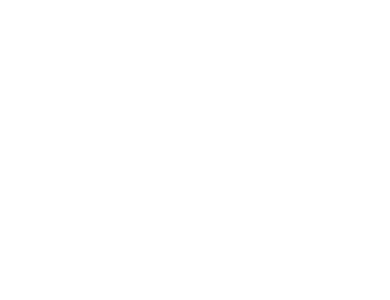
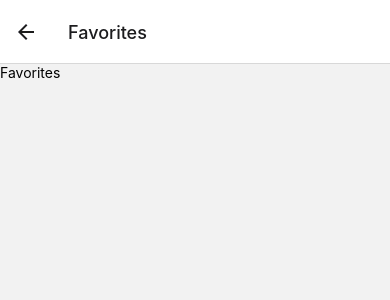
Before and after one commit to R0BIN0/Mobile-Movie-app, a React Native app: screen /Favorites in a window 390 px wide. Shown: the top 300 px of the page. Built offline with nearby package versions, Linux system fonts and the light colour scheme.

Commit message:
add navigation

```diff
--- a/babel.config.js
+++ b/babel.config.js
@@ -1,6 +1,7 @@
-export default function (api) {
+// eslint-disable-next-line no-undef
+module.exports = function (api) {
   api.cache(true);
   return {
     presets: ["babel-preset-expo"],
   };
-}
+};
--- a/package.json
+++ b/package.json
@@ -10,11 +10,15 @@
     "eject": "expo eject"
   },
   "dependencies": {
+    "@react-navigation/native": "^6.0.10",
+    "@react-navigation/native-stack": "^6.6.2",
     "expo": "~44.0.0",
     "expo-status-bar": "~1.2.0",
     "react": "17.0.1",
     "react-dom": "17.0.1",
     "react-native": "0.64.3",
+    "react-native-safe-area-context": "3.3.2",
+    "react-native-screens": "~3.10.1",
     "react-native-web": "0.17.1"
   },
   "devDependencies": {
--- a/src/App.tsx
+++ b/src/App.tsx
@@ -1,19 +1,7 @@
 import { StatusBar } from "expo-status-bar";
 import { StyleSheet, Text, View, Image } from "react-native";
+import Navigation from "./Navigation/Navigation";
 
 export default function App() {
-  return (
-    <View style={styles.container}>
-      <StatusBar style="auto" />
-    </View>
-  );
+  return <Navigation />;
 }
-
-const styles = StyleSheet.create({
-  container: {
-    flex: 1,
-    backgroundColor: "#fff",
-    alignItems: "center",
-    justifyContent: "center",
-  },
-});
--- /dev/null
+++ b/src/Navigation/Navigation.tsx
@@ -0,0 +1,27 @@
+import React from "react";
+import { NavigationContainer } from "@react-navigation/native";
+import { createNativeStackNavigator } from "@react-navigation/native-stack";
+
+import Home from "../Pages/Home/Home";
+import FilmDetails from "../Pages/FilmDetails/FilmDetails";
+import Favorites from "../Pages/Favorites/Favorites";
+
+export type RouteParams = {
+  Home: undefined;
+  FilmDetails: undefined;
+  Favorites: undefined;
+};
+
+const Stack = createNativeStackNavigator<RouteParams>();
+
+export default function Navigation() {
+  return (
+    <NavigationContainer>
+      <Stack.Navigator initialRouteName="Home">
+        <Stack.Screen name="Home" component={Home} />
+        <Stack.Screen name="FilmDetails" component={FilmDetails} />
+        <Stack.Screen name="Favorites" component={Favorites} />
+      </Stack.Navigator>
+    </NavigationContainer>
+  );
+}
--- /dev/null
+++ b/src/Pages/Favorites/Favorites.styles.ts
@@ -0,0 +1,5 @@
+import { StyleSheet } from "react-native";
+
+const styles = StyleSheet.create({});
+
+export default styles;
--- /dev/null
+++ b/src/Pages/Favorites/Favorites.tsx
@@ -0,0 +1,16 @@
+import { View, Text } from "react-native";
+import { FC } from "react";
+import styles from "./Favorites.styles";
+
+// eslint-disable-next-line @typescript-eslint/no-empty-interface
+interface FavoriteProps {}
+
+const Favorites: FC<FavoriteProps> = () => {
+  return (
+    <View>
+      <Text>Favorites</Text>
+    </View>
+  );
+};
+
+export default Favorites;
--- /dev/null
+++ b/src/Pages/FilmDetails/FilmDetails.styles.ts
@@ -0,0 +1,5 @@
+import { StyleSheet } from "react-native";
+
+const styles = StyleSheet.create({});
+
+export default styles;
--- /dev/null
+++ b/src/Pages/FilmDetails/FilmDetails.tsx
@@ -0,0 +1,16 @@
+import { View, Text } from "react-native";
+import { FC } from "react";
+import styles from "./FilmDetails.styles";
+
+// eslint-disable-next-line @typescript-eslint/no-empty-interface
+interface FilmDetailsProps {}
+
+const FilmDetails: FC<FilmDetailsProps> = () => {
+  return (
+    <View>
+      <Text>FilmDetails</Text>
+    </View>
+  );
+};
+
+export default FilmDetails;
--- /dev/null
+++ b/src/Pages/Home/Home.styles.ts
@@ -0,0 +1,5 @@
+import { StyleSheet } from "react-native";
+
+const styles = StyleSheet.create({});
+
+export default styles;
--- /dev/null
+++ b/src/Pages/Home/Home.tsx
@@ -0,0 +1,21 @@
+import { View, Text } from "react-native";
+import { FC } from "react";
+import styles from "./Home.styles";
+import { useNavigation } from "@react-navigation/native";
+import { NativeStackNavigationProp } from "@react-navigation/native-stack";
+import { RouteParams } from "../../Navigation/Navigation";
+
+// eslint-disable-next-line @typescript-eslint/no-empty-interface
+interface HomeProps {}
+
+const Home: FC<HomeProps> = () => {
+  const navigation = useNavigation<NativeStackNavigationProp<RouteParams>>();
+
+  return (
+    <View>
+      <Text onPress={() => navigation.navigate("FilmDetails")}>Home</Text>
+    </View>
+  );
+};
+
+export default Home;
```
Also changed, not shown: .eslintrc.json, 1 other file (tests, documents, lock files or other folders).
